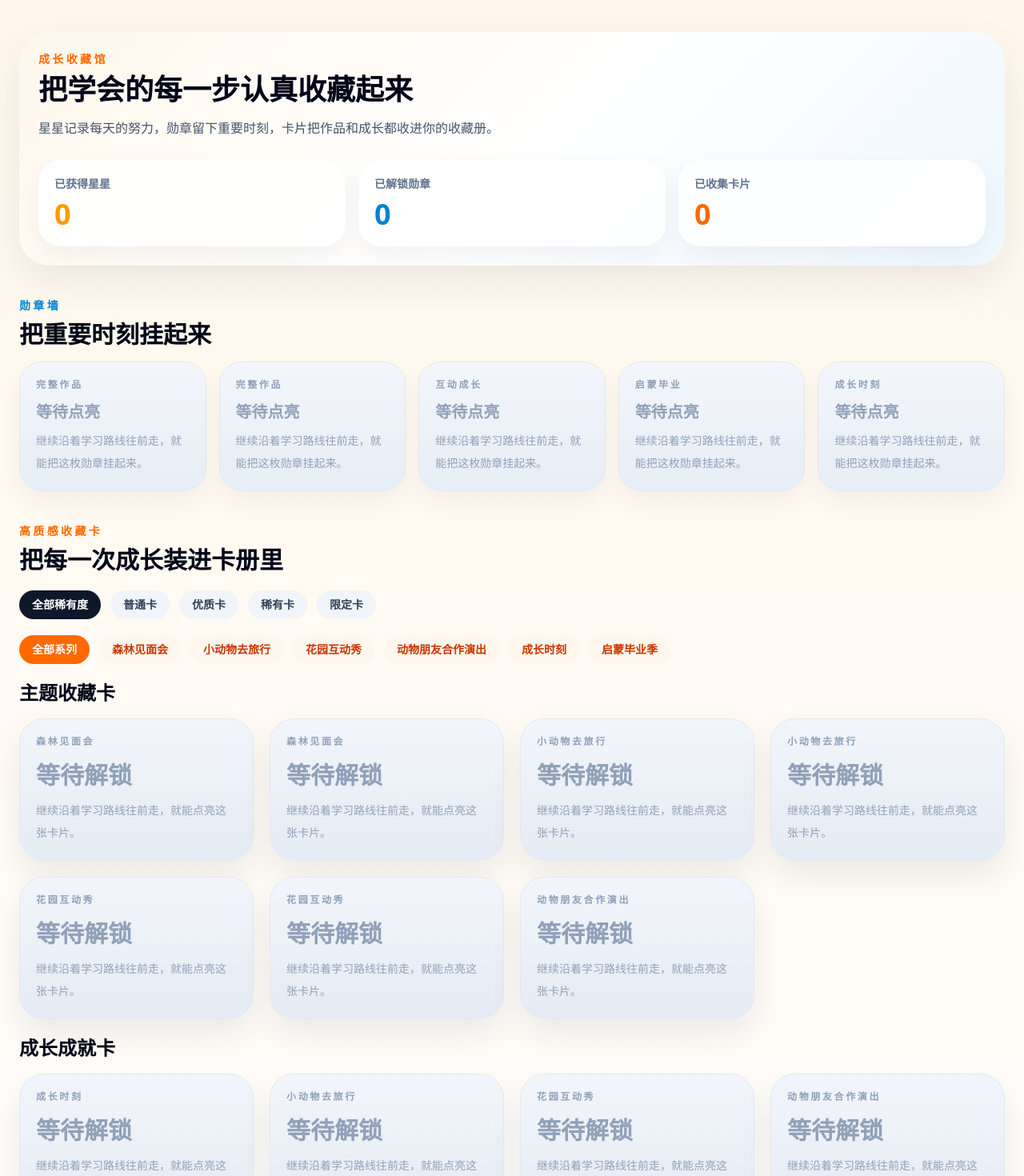
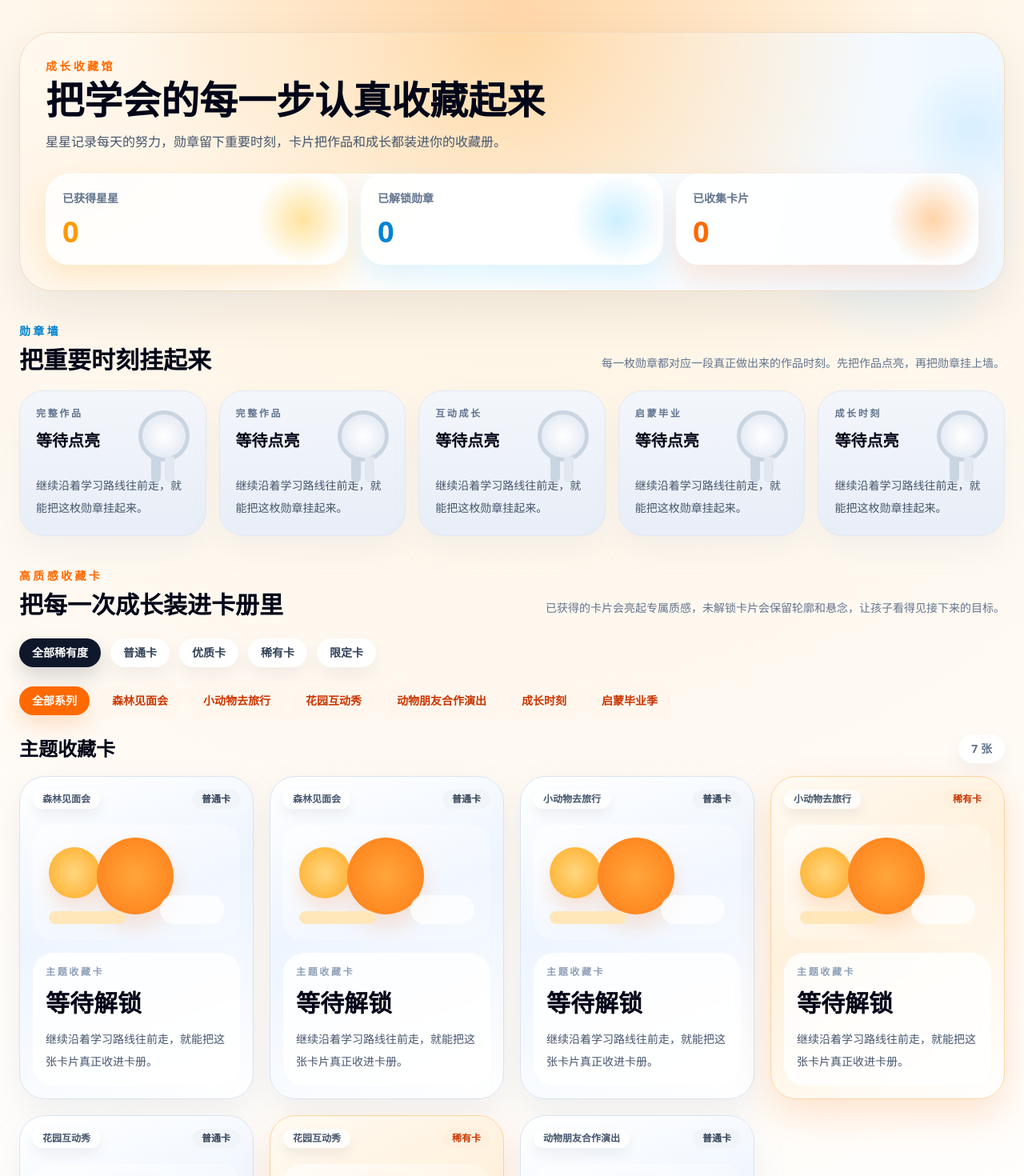
Before and after one commit to HelloMrDuan/kidsCoding, a Next.js app in the folder apps/web/: page /cards in a window 1280 px wide. Shown: the top 1470 px of the page at 80% size. Built offline with nearby package versions, Linux system fonts and the light colour scheme.

Commit message:
Refine growth gallery presentation

```diff
--- a/apps/web/src/app/cards/page.tsx
+++ b/apps/web/src/app/cards/page.tsx
@@ -27,8 +27,10 @@ export default function CardsPage() {
   })
 
   return (
-    <main className="min-h-screen bg-[linear-gradient(180deg,#fff7eb_0%,#ffffff_100%)] px-6 py-10">
-      <section className="mx-auto max-w-7xl">
+    <main className="min-h-screen overflow-hidden bg-[radial-gradient(circle_at_top,#fff2dc_0%,#fff8ef_24%,#ffffff_55%,#eef6ff_100%)] px-6 py-10">
+      <div className="pointer-events-none absolute inset-x-0 top-0 h-72 bg-[radial-gradient(circle_at_top,#ffd6a8_0%,rgba(255,214,168,0)_72%)]" />
+      <div className="pointer-events-none absolute right-0 top-28 h-80 w-80 rounded-full bg-[radial-gradient(circle,#dff2ff_0%,rgba(223,242,255,0)_74%)]" />
+      <section className="relative mx-auto max-w-7xl">
         <GrowthGallery gallery={gallery} />
       </section>
     </main>
--- a/apps/web/src/features/cards/growth-gallery.tsx
+++ b/apps/web/src/features/cards/growth-gallery.tsx
@@ -16,6 +16,37 @@ const categoryLabels: Record<CardCategory, string> = {
   growth: '成长成就卡',
   commemorative: '纪念收藏卡',
 }
+
+const raritySurface = {
+  common: {
+    badge: 'bg-slate-100 text-slate-700',
+    border: 'border-[#d9e3f1]',
+    shell:
+      'bg-[linear-gradient(160deg,#ffffff_0%,#eef5ff_42%,#ffffff_100%)]',
+    glow: 'shadow-[0_18px_40px_rgba(148,163,184,0.14)]',
+  },
+  fine: {
+    badge: 'bg-[#e7f7ff] text-sky-700',
+    border: 'border-[#bde7ff]',
+    shell:
+      'bg-[linear-gradient(155deg,#ffffff_0%,#edf9ff_38%,#e6f3ff_100%)]',
+    glow: 'shadow-[0_20px_44px_rgba(56,189,248,0.18)]',
+  },
+  rare: {
+    badge: 'bg-[#fff0de] text-orange-700',
+    border: 'border-[#ffd3a0]',
+    shell:
+      'bg-[linear-gradient(150deg,#fffaf2_0%,#fff1dc_42%,#ffffff_100%)]',
+    glow: 'shadow-[0_20px_46px_rgba(249,115,22,0.18)]',
+  },
+  limited: {
+    badge: 'bg-[#efe7ff] text-violet-700',
+    border: 'border-[#d8c4ff]',
+    shell:
+      'bg-[linear-gradient(150deg,#fbf7ff_0%,#efe5ff_40%,#fff8ef_100%)]',
+    glow: 'shadow-[0_22px_50px_rgba(139,92,246,0.2)]',
+  },
+} as const
 
 type GrowthGalleryData = {
   summary: {
@@ -42,6 +73,128 @@ type GrowthGalleryData = {
   }>
 }
 
+function renderCardArt(category: CardCategory, isEarned: boolean) {
+  const surface = isEarned
+    ? 'from-white/95 via-white/75 to-white/30'
+    : 'from-white/60 via-white/30 to-white/10'
+
+  if (category === 'growth') {
+    return (
+      <div
+        className={`relative h-36 overflow-hidden rounded-[1.5rem] bg-gradient-to-br ${surface}`}
+      >
+        <div className="absolute left-5 top-5 h-20 w-20 rounded-full bg-[radial-gradient(circle,#ffd58a_0%,#ffb649_60%,#ff8b4e_100%)] shadow-[0_14px_24px_rgba(255,139,78,0.24)]" />
+        <div className="absolute right-5 top-8 h-4 w-20 rounded-full bg-white/80" />
+        <div className="absolute right-5 top-16 h-4 w-24 rounded-full bg-white/65" />
+        <div className="absolute left-5 bottom-5 h-5 w-28 rounded-full bg-white/80" />
+      </div>
+    )
+  }
+
+  if (category === 'commemorative') {
+    return (
+      <div
+        className={`relative h-36 overflow-hidden rounded-[1.5rem] bg-gradient-to-br ${surface}`}
+      >
+        <div className="absolute left-1/2 top-6 h-20 w-20 -translate-x-1/2 rounded-full border-[6px] border-[#ffe0a8] bg-[radial-gradient(circle,#fffdf8_0%,#fff0c8_72%,#ffd789_100%)] shadow-[0_16px_30px_rgba(249,115,22,0.16)]" />
+        <div className="absolute left-[calc(50%-1.15rem)] top-[5.55rem] h-12 w-4 rounded-b-full bg-[#ffc56d]" />
+        <div className="absolute left-[calc(50%+0.15rem)] top-[5.55rem] h-12 w-4 rounded-b-full bg-[#ffdca0]" />
+      </div>
+    )
+  }
+
+  return (
+    <div
+      className={`relative h-36 overflow-hidden rounded-[1.5rem] bg-gradient-to-br ${surface}`}
+    >
+      <div className="absolute left-5 top-7 h-16 w-16 rounded-full bg-[radial-gradient(circle,#ffd780_0%,#ffab24_100%)] shadow-[0_12px_22px_rgba(249,115,22,0.18)]" />
+      <div className="absolute left-20 top-4 h-24 w-24 rounded-full bg-[radial-gradient(circle,#ffa63d_0%,#ff7b14_100%)] shadow-[0_16px_28px_rgba(249,115,22,0.18)]" />
+      <div className="absolute right-5 bottom-5 h-9 w-20 rounded-full bg-white/75" />
+      <div className="absolute left-5 bottom-5 h-4 w-24 rounded-full bg-[#ffe7b9]" />
+    </div>
+  )
+}
+
+function SummaryCard({
+  label,
+  value,
+  tone,
+}: {
+  label: string
+  value: number
+  tone: 'amber' | 'sky' | 'orange'
+}) {
+  const toneStyles = {
+    amber:
+      'text-amber-500 shadow-[0_16px_36px_rgba(245,158,11,0.16)] before:bg-[radial-gradient(circle,#ffe39e_0%,rgba(255,227,158,0)_72%)]',
+    sky: 'text-sky-600 shadow-[0_16px_36px_rgba(56,189,248,0.16)] before:bg-[radial-gradient(circle,#ccefff_0%,rgba(204,239,255,0)_72%)]',
+    orange:
+      'text-orange-500 shadow-[0_16px_36px_rgba(249,115,22,0.16)] before:bg-[radial-gradient(circle,#ffd3a8_0%,rgba(255,211,168,0)_72%)]',
+  } as const
+
+  return (
+    <article
+      className={`relative overflow-hidden rounded-[1.85rem] border border-white/60 bg-white/82 p-5 backdrop-blur-sm before:absolute before:right-0 before:top-0 before:h-28 before:w-28 ${toneStyles[tone]}`}
+    >
+      <p className="relative text-sm font-semibold text-slate-500">{label}</p>
+      <p className="relative mt-3 text-4xl font-black">{value}</p>
+    </article>
+  )
+}
+
+function BadgeMedal({
+  name,
+  description,
+  group,
+  isEarned,
+}: GrowthGalleryData['badges'][number]) {
+  return (
+    <article
+      className={`relative overflow-hidden rounded-[1.9rem] border p-5 ${
+        isEarned
+          ? 'border-[#ffd39a] bg-[linear-gradient(160deg,#fffaf1_0%,#fff2dd_42%,#ffffff_100%)] shadow-[0_20px_44px_rgba(249,115,22,0.14)]'
+          : 'border-slate-200 bg-[linear-gradient(180deg,#f3f6fb_0%,#e8eef7_100%)] text-slate-400 shadow-[0_18px_34px_rgba(148,163,184,0.1)]'
+      }`}
+    >
+      <div className="flex items-start justify-between gap-3">
+        <div>
+          <p className="text-xs font-bold uppercase tracking-[0.22em] text-slate-500">
+            {group}
+          </p>
+          <h3 className="mt-3 text-xl font-black text-slate-950">
+            {isEarned ? name : '等待点亮'}
+          </h3>
+        </div>
+        <div className="relative mt-1 shrink-0">
+          <div
+            className={`h-16 w-16 rounded-full border-[5px] ${
+              isEarned
+                ? 'border-[#ffd189] bg-[radial-gradient(circle,#fffdf8_0%,#ffeec8_70%,#ffd588_100%)]'
+                : 'border-slate-300 bg-[radial-gradient(circle,#ffffff_0%,#e5ebf4_75%,#cdd7e5_100%)]'
+            }`}
+          />
+          <div
+            className={`absolute left-[1.02rem] top-[3.6rem] h-8 w-3 rounded-b-full ${
+              isEarned ? 'bg-[#ffc96c]' : 'bg-slate-300'
+            }`}
+          />
+          <div
+            className={`absolute left-[2.1rem] top-[3.6rem] h-8 w-3 rounded-b-full ${
+              isEarned ? 'bg-[#ffe0a4]' : 'bg-slate-200'
+            }`}
+          />
+        </div>
+      </div>
+
+      <p className="mt-4 text-sm leading-7 text-slate-600">
+        {isEarned
+          ? description
+          : '继续沿着学习路线往前走，就能把这枚勋章挂起来。'}
+      </p>
+    </article>
+  )
+}
+
 export function GrowthGallery({ gallery }: { gallery: GrowthGalleryData }) {
   const [rarityFilter, setRarityFilter] = useState<CardRarity | 'all'>('all')
   const [seriesFilter, setSeriesFilter] = useState<string>('all')
@@ -54,72 +207,49 @@ export function GrowthGallery({ gallery }: { gallery: GrowthGalleryData }) {
 
   return (
     <div className="space-y-10">
-      <section className="rounded-[2.4rem] bg-[linear-gradient(135deg,#fff7ec_0%,#ffffff_52%,#eef7ff_100%)] p-6 shadow-[0_20px_50px_rgba(15,23,42,0.08)]">
+      <section className="relative overflow-hidden rounded-[2.6rem] border border-[#f3dbc0] bg-[radial-gradient(circle_at_top_left,#fff9f0_0%,#fff5e7_18%,#ffffff_48%,#eef7ff_100%)] p-6 shadow-[0_24px_60px_rgba(15,23,42,0.08)] md:p-8">
+        <div className="absolute inset-x-0 top-0 h-44 bg-[radial-gradient(circle_at_top,#ffd8a5_0%,rgba(255,216,165,0)_72%)]" />
+        <div className="absolute -right-10 top-10 h-40 w-40 rounded-full bg-[radial-gradient(circle,#d7efff_0%,rgba(215,239,255,0)_74%)]" />
+        <div className="relative">
           <p className="text-sm font-semibold tracking-[0.24em] text-orange-500">
             成长收藏馆
           </p>
-        <h1 className="mt-2 text-4xl font-black text-slate-950">
+          <h1 className="mt-2 text-4xl font-black text-slate-950 md:text-5xl">
             把学会的每一步认真收藏起来
           </h1>
           <p className="mt-3 max-w-3xl text-base leading-8 text-slate-600">
-          星星记录每天的努力，勋章留下重要时刻，卡片把作品和成长都收进你的收藏册。
+            星星记录每天的努力，勋章留下重要时刻，卡片把作品和成长都装进你的收藏册。
           </p>
           <div className="mt-6 grid gap-4 md:grid-cols-3">
-          <article className="rounded-[1.75rem] bg-white/90 p-5 shadow-[0_12px_30px_rgba(15,23,42,0.05)]">
-            <p className="text-sm font-semibold text-slate-500">已获得星星</p>
-            <p className="mt-2 text-4xl font-black text-amber-500">
-              {gallery.summary.stars}
-            </p>
-          </article>
-          <article className="rounded-[1.75rem] bg-white/90 p-5 shadow-[0_12px_30px_rgba(15,23,42,0.05)]">
-            <p className="text-sm font-semibold text-slate-500">已解锁勋章</p>
-            <p className="mt-2 text-4xl font-black text-sky-600">
-              {gallery.summary.badgeCount}
-            </p>
-          </article>
-          <article className="rounded-[1.75rem] bg-white/90 p-5 shadow-[0_12px_30px_rgba(15,23,42,0.05)]">
-            <p className="text-sm font-semibold text-slate-500">已收集卡片</p>
-            <p className="mt-2 text-4xl font-black text-orange-500">
-              {gallery.summary.cardCount}
-            </p>
-          </article>
+            <SummaryCard label="已获得星星" tone="amber" value={gallery.summary.stars} />
+            <SummaryCard label="已解锁勋章" tone="sky" value={gallery.summary.badgeCount} />
+            <SummaryCard label="已收集卡片" tone="orange" value={gallery.summary.cardCount} />
+          </div>
         </div>
       </section>
 
-      <section className="space-y-4">
+      <section className="space-y-5">
+        <div className="flex flex-wrap items-end justify-between gap-4">
           <div>
             <p className="text-sm font-semibold tracking-[0.24em] text-sky-600">勋章墙</p>
             <h2 className="mt-2 text-3xl font-black text-slate-950">
               把重要时刻挂起来
             </h2>
           </div>
+          <p className="max-w-xl text-sm leading-7 text-slate-500">
+            每一枚勋章都对应一段真正做出来的作品时刻。先把作品点亮，再把勋章挂上墙。
+          </p>
+        </div>
+
         <div className="grid gap-4 md:grid-cols-2 xl:grid-cols-5">
           {gallery.badges.map((badge) => (
-            <article
-              key={badge.id}
-              className={`rounded-[1.75rem] border p-5 shadow-[0_14px_32px_rgba(15,23,42,0.05)] ${
-                badge.isEarned
-                  ? 'border-[#ffd79c] bg-[linear-gradient(180deg,#fff6e8_0%,#ffffff_100%)]'
-                  : 'border-slate-200 bg-[linear-gradient(180deg,#f3f6fb_0%,#e7edf6_100%)] text-slate-400'
-              }`}
-            >
-              <p className="text-xs font-bold uppercase tracking-[0.22em]">
-                {badge.group}
-              </p>
-              <h3 className="mt-3 text-xl font-black">
-                {badge.isEarned ? badge.name : '等待点亮'}
-              </h3>
-              <p className="mt-2 text-sm leading-7">
-                {badge.isEarned
-                  ? badge.description
-                  : '继续沿着学习路线往前走，就能把这枚勋章挂起来。'}
-              </p>
-            </article>
+            <BadgeMedal key={badge.id} {...badge} />
           ))}
         </div>
       </section>
 
-      <section className="space-y-5">
+      <section className="space-y-6">
+        <div className="flex flex-wrap items-end justify-between gap-4">
           <div>
             <p className="text-sm font-semibold tracking-[0.24em] text-orange-500">
               高质感收藏卡
@@ -128,15 +258,19 @@ export function GrowthGallery({ gallery }: { gallery: GrowthGalleryData }) {
               把每一次成长装进卡册里
             </h2>
           </div>
+          <p className="max-w-xl text-sm leading-7 text-slate-500">
+            已获得的卡片会亮起专属质感，未解锁卡片会保留轮廓和悬念，让孩子看得见接下来的目标。
+          </p>
+        </div>
 
         <div className="flex flex-wrap gap-3">
           {(['all', 'common', 'fine', 'rare', 'limited'] as const).map((rarity) => (
             <button
               key={rarity}
-              className={`rounded-full px-4 py-2 text-sm font-bold ${
+              className={`rounded-full px-4 py-2 text-sm font-bold transition ${
                 rarityFilter === rarity
-                  ? 'bg-slate-900 text-white'
-                  : 'bg-slate-100 text-slate-700'
+                  ? 'bg-slate-900 text-white shadow-[0_12px_24px_rgba(15,23,42,0.16)]'
+                  : 'bg-white text-slate-700 shadow-[0_10px_24px_rgba(15,23,42,0.06)]'
               }`}
               onClick={() => setRarityFilter(rarity)}
               type="button"
@@ -150,9 +284,9 @@ export function GrowthGallery({ gallery }: { gallery: GrowthGalleryData }) {
           {availableSeries.map((series) => (
             <button
               key={series}
-              className={`rounded-full px-4 py-2 text-sm font-bold ${
+              className={`rounded-full px-4 py-2 text-sm font-bold transition ${
                 seriesFilter === series
-                  ? 'bg-orange-500 text-white'
+                  ? 'bg-orange-500 text-white shadow-[0_12px_24px_rgba(249,115,22,0.2)]'
                   : 'bg-orange-50 text-orange-700'
               }`}
               onClick={() => setSeriesFilter(series)}
@@ -165,35 +299,54 @@ export function GrowthGallery({ gallery }: { gallery: GrowthGalleryData }) {
 
         {gallery.cardGroups.map((group) => (
           <section key={group.category} className="space-y-4">
+            <div className="flex items-center justify-between gap-4">
               <h3 className="text-2xl font-black text-slate-950">
                 {categoryLabels[group.category]}
               </h3>
+              <span className="rounded-full bg-white px-4 py-2 text-sm font-semibold text-slate-500 shadow-[0_10px_24px_rgba(15,23,42,0.05)]">
+                {group.cards.length} 张
+              </span>
+            </div>
+
             <div className="grid gap-5 sm:grid-cols-2 xl:grid-cols-4">
               {group.cards
                 .filter((card) => rarityFilter === 'all' || card.rarity === rarityFilter)
                 .filter((card) => seriesFilter === 'all' || card.series === seriesFilter)
-                .map((card) => (
+                .map((card) => {
+                  const surface = raritySurface[card.rarity]
+
+                  return (
                     <article
                       key={card.id}
-                    className={`rounded-[1.9rem] border p-5 shadow-[0_20px_40px_rgba(15,23,42,0.08)] ${
-                      card.isEarned
-                        ? 'border-[#ffd6a0] bg-[linear-gradient(160deg,#fff5e5_0%,#ffffff_58%,#ffe8c6_100%)]'
-                        : 'border-slate-200 bg-[linear-gradient(180deg,#f2f5fb_0%,#e5ebf4_100%)] text-slate-400'
-                    }`}
+                      className={`relative overflow-hidden rounded-[2rem] border p-4 ${surface.border} ${surface.shell} ${surface.glow}`}
                     >
-                    <p className="text-xs font-semibold uppercase tracking-[0.22em]">
+                      <div className="absolute inset-x-4 top-4 flex items-start justify-between gap-3">
+                        <span className="rounded-full bg-white/80 px-3 py-1 text-xs font-bold text-slate-600 shadow-[0_8px_16px_rgba(15,23,42,0.06)]">
                           {card.series}
+                        </span>
+                        <span className={`rounded-full px-3 py-1 text-xs font-bold ${surface.badge}`}>
+                          {rarityLabels[card.rarity]}
+                        </span>
+                      </div>
+
+                      <div className="pt-11">{renderCardArt(group.category, card.isEarned)}</div>
+
+                      <div className="mt-4 rounded-[1.6rem] bg-white/82 p-4 backdrop-blur-sm">
+                        <p className="text-xs font-semibold uppercase tracking-[0.22em] text-slate-400">
+                          {categoryLabels[group.category]}
                         </p>
-                    <h4 className="mt-4 text-3xl font-black">
+                        <h4 className="mt-3 text-3xl font-black leading-tight text-slate-950">
                           {card.isEarned ? card.name : '等待解锁'}
                         </h4>
-                    <p className="mt-3 text-sm leading-7">
+                        <p className="mt-3 text-sm leading-7 text-slate-600">
                           {card.isEarned
-                        ? `稀有度：${rarityLabels[card.rarity]}`
-                        : '继续沿着学习路线往前走，就能点亮这张卡片。'}
+                            ? `这张${rarityLabels[card.rarity]}已经点亮，现在可以在收藏馆里反复回看。`
+                            : '继续沿着学习路线往前走，就能把这张卡片真正收进卡册。'}
                         </p>
+                      </div>
                     </article>
-                ))}
+                  )
+                })}
             </div>
           </section>
         ))}
```
Lines whose indentation alone changed are shown as unchanged.
